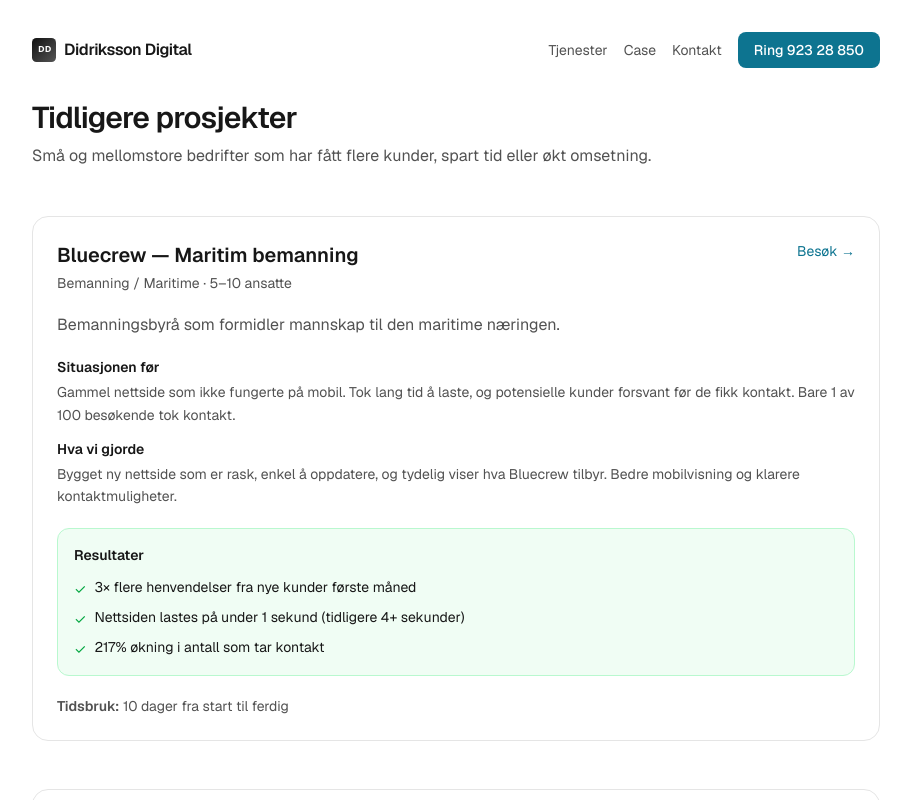
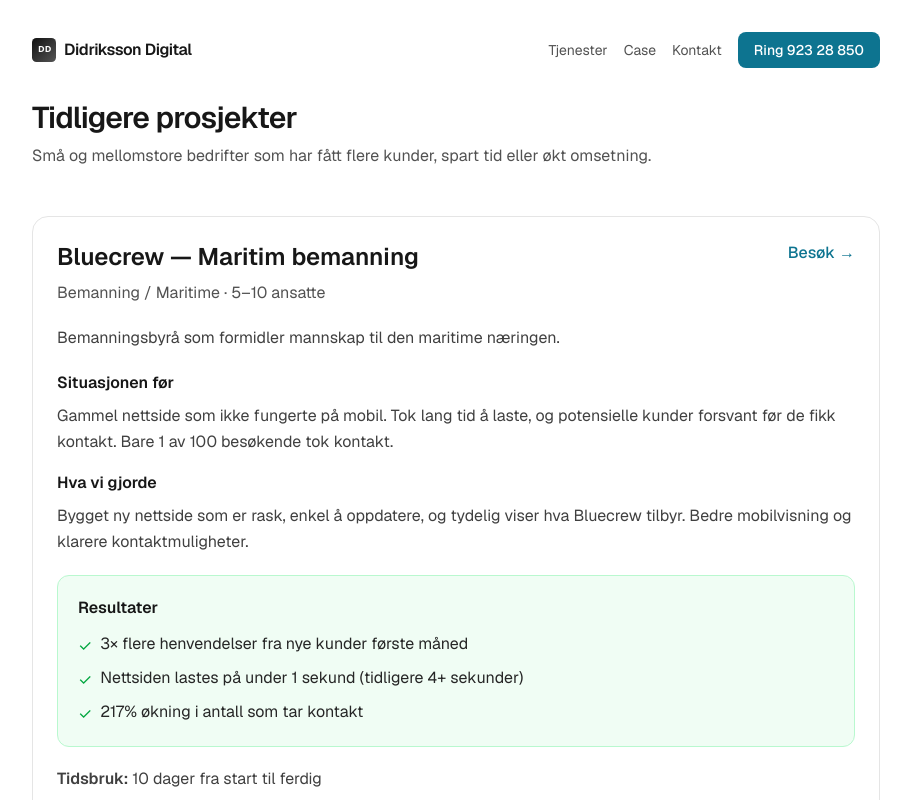
Before and after one commit to maritimbemanning/didriksson, a Next.js app: page /case in a window 1280 px wide. Shown: the top 800 px of the page, without its empty margins (184-1095 px from the left). Built offline with nearby package versions, Linux system fonts and the light colour scheme; no server answers.

Commit message:
Fix typography: Increase font size and improve contrast in FAQ and case page

```diff
--- a/app/case/page.tsx
+++ b/app/case/page.tsx
@@ -69,48 +69,48 @@ export default function CasePage() {
           {/* Header */}
           <div className="flex items-start justify-between gap-4">
             <div>
-              <h2 className="text-xl font-semibold">{c.title}</h2>
-              <p className="text-sm text-neutral-600 mt-1">{c.industry} · {c.size}</p>
+              <h2 className="text-2xl font-semibold">{c.title}</h2>
+              <p className="text-base text-neutral-600 mt-2">{c.industry} · {c.size}</p>
             </div>
             <a
               href={c.url}
               target="_blank"
               rel="noopener noreferrer"
-              className="text-sm text-ocean hover:underline whitespace-nowrap"
+              className="text-base text-ocean hover:underline whitespace-nowrap font-medium"
             >
               Besøk →
             </a>
           </div>
 
-          <p className="text-neutral-600">{c.description}</p>
+          <p className="text-base text-neutral-700 leading-relaxed">{c.description}</p>
 
           {/* Problem & Solution */}
-          <div className="space-y-3">
+          <div className="space-y-4">
             <div>
-              <h3 className="text-sm font-semibold mb-1">Situasjonen før</h3>
-              <p className="text-sm text-neutral-600 leading-relaxed">{c.problem}</p>
+              <h3 className="text-base font-semibold mb-2">Situasjonen før</h3>
+              <p className="text-base text-neutral-700 leading-relaxed">{c.problem}</p>
             </div>
             <div>
-              <h3 className="text-sm font-semibold mb-1">Hva vi gjorde</h3>
-              <p className="text-sm text-neutral-600 leading-relaxed">{c.solution}</p>
+              <h3 className="text-base font-semibold mb-2">Hva vi gjorde</h3>
+              <p className="text-base text-neutral-700 leading-relaxed">{c.solution}</p>
             </div>
           </div>
 
           {/* Results */}
-          <div className="bg-green-50 border border-green-200 rounded-xl p-4">
-            <h3 className="text-sm font-semibold mb-3">Resultater</h3>
+          <div className="bg-green-50 border border-green-200 rounded-xl p-5">
+            <h3 className="text-base font-semibold mb-3">Resultater</h3>
             <ul className="space-y-2">
               {c.results.map(r => (
-                <li key={r} className="flex items-start gap-2 text-sm">
+                <li key={r} className="flex items-start gap-2 text-base">
                   <span className="text-green-600 mt-0.5">✓</span>
-                  <span>{r}</span>
+                  <span className="text-neutral-800">{r}</span>
                 </li>
               ))}
             </ul>
           </div>
 
           {/* Timeline */}
-          <p className="text-sm text-neutral-600">
+          <p className="text-base text-neutral-700">
             <span className="font-semibold">Tidsbruk:</span> {c.timeline}
           </p>
         </article>
--- a/components/FAQ.tsx
+++ b/components/FAQ.tsx
@@ -58,13 +58,13 @@ export default function FAQ() {
               onClick={() => setOpenIndex(openIndex === idx ? null : idx)}
               className="w-full text-left px-5 py-4 flex items-center justify-between hover:bg-neutral-50 transition-colors"
             >
-              <span className="font-semibold text-sm">{faq.q}</span>
+              <span className="font-semibold text-base">{faq.q}</span>
               <span className={`text-ocean transition-transform ${openIndex === idx ? 'rotate-180' : ''}`}>
                 ▼
               </span>
             </button>
             {openIndex === idx && (
-              <div className="px-5 pb-4 text-sm text-neutral-600 leading-relaxed">
+              <div className="px-5 pb-4 pt-2 text-base text-neutral-700 leading-relaxed">
                 {faq.a}
               </div>
             )}
```
